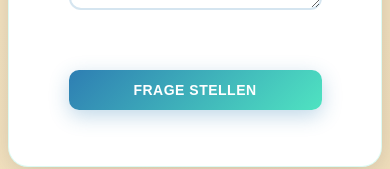
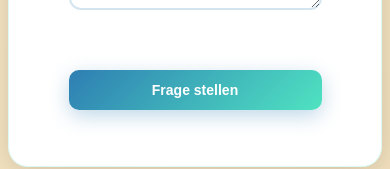
Before and after one commit to RRHor/AbschlussprojektNeu, a React (Vite) app in the folder hand-frontend/: page /help in a window 390 px wide. Shown: the part 574-743 px from the top of the page. Built offline with nearby package versions, Linux system fonts and the light colour scheme; no server answers.

Commit message:
style: Refactor button styles for improved layout and responsiveness

```diff
--- a/hand-frontend/src/pages/Help/Help.css
+++ b/hand-frontend/src/pages/Help/Help.css
@@ -203,9 +203,6 @@
   width: 100%;
   max-width: 100%;
   margin: 0 auto;
-  .btn {
-    width: 100%;
-  }
 }
 .section-block::before {
   content: '';
@@ -291,15 +288,20 @@
 }
 /* Button Styling */
 .btn {
-  padding: 1rem 2rem;
+  display: inline-flex;
+  align-items: center;
+  gap: 0.5rem;
+  padding: 0.75rem 1.5rem;
   border: none;
-  border-radius: 12px;
+  border-radius: 0.5rem;
+  font-weight: 500;
+  cursor: pointer;
+  transition: transform 0.2s ease, background-color 0.2s ease;
+  text-decoration: none;
+  justify-content: center;
   font-size: 1rem;
-  font-weight: 600;
-  cursor: pointer;
-  transition: all 0.3s cubic-bezier(0.25, 0.46, 0.45, 0.94);
-  text-transform: uppercase;
-  letter-spacing: 0.5px;
+  text-transform: none;
+  letter-spacing: 0;
   position: relative;
   overflow: hidden;
 }
@@ -329,13 +331,23 @@
   transform: translateY(0);
 }
 .ask-btn {
-  align-self: flex-start;
-  min-width: 200px;
+  margin-top: 1rem;
 }
 .answer-btn {
-  /* Arben-Design, keine min-width, keine align-self */
+  background-color: var(--mint);
+  color: var(--deepBlue);
+  border-radius: 0.5rem;
+  font-weight: 500;
   font-size: 1rem;
   padding: 0.75rem 1.5rem;
+  margin-top: 0.5rem;
+  transition: transform 0.2s ease, background-color 0.2s ease;
+  display: inline-flex;
+  align-items: center;
+  gap: 0.5rem;
+  border: none;
+  cursor: pointer;
+  justify-content: center;
 }
 /* Questions Section */
 .questions-section {
@@ -493,8 +505,6 @@
     padding: 1.5rem;
   }
   .ask-btn {
-    width: 100%;
-    align-self: stretch;
     margin-top: 1rem;
   }
 }
@@ -512,6 +522,6 @@
   .ask-btn {
     margin-top: 1rem;
   }
-  .btn {
-    /* Buttons behalten ihre natürliche Breite */
-  }
+
+
+}
```
